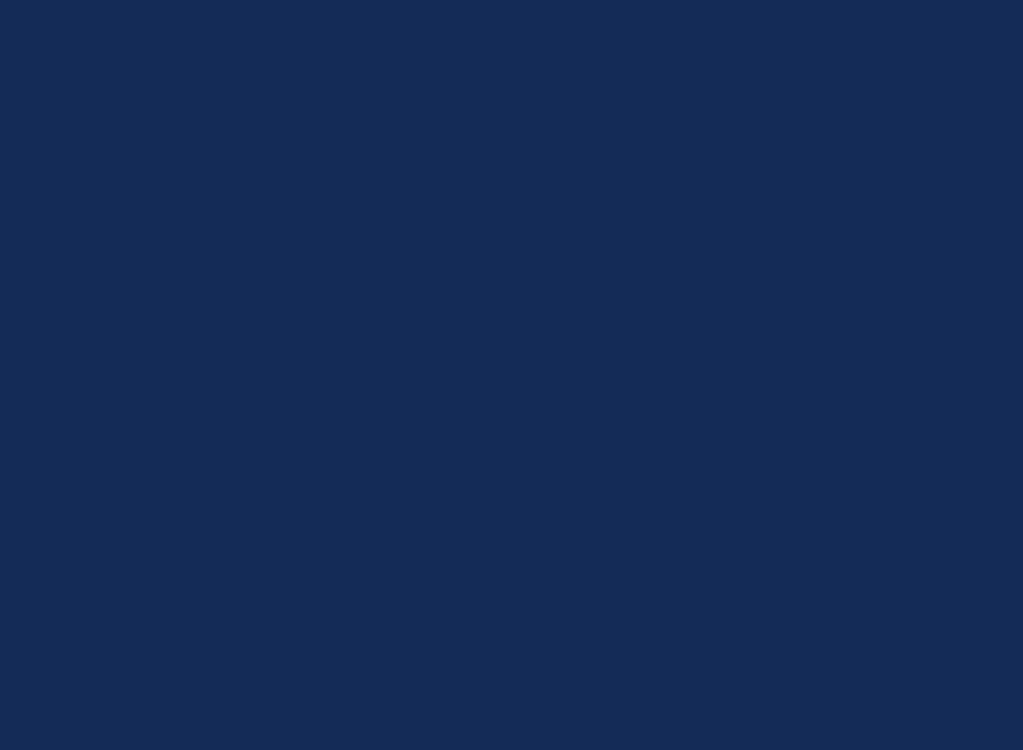
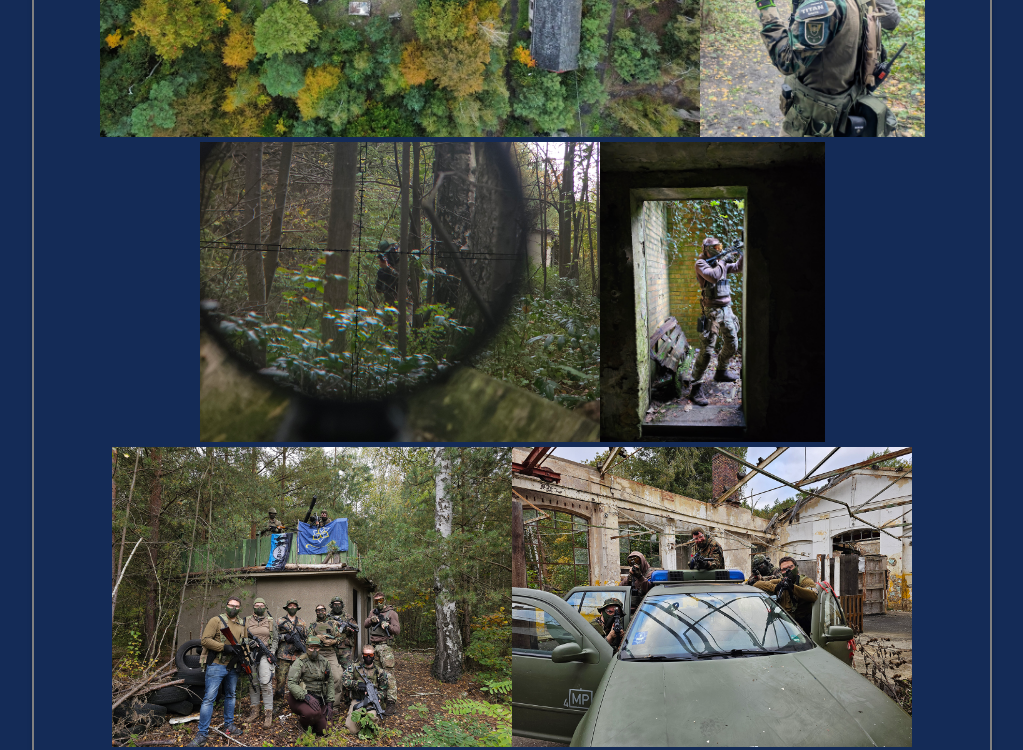
Before and after one commit to freizeit-team-dresden/airsoft, an Angular app: page /#/news in a window 1280 px wide. Shown: the part 1380-2130 px from the top of the page, without its empty margins (128-1151 px from the left). Before the commit the page ends 800 px from the top, so only its background shows below. Built offline with nearby package versions, Linux system fonts and the light colour scheme.

Commit message:
Nur Bilder

```diff
--- a/src/app/news/news.component.html
+++ b/src/app/news/news.component.html
@@ -15,18 +15,18 @@
     <h2><font color=white>11.10.2025</font></h2>
     <!-- <p class="expansionPanelContent">Das bisherige Jahr war leider nicht mit vielen Spieltagen gesegnet. Immer wieder kam etwas dazwischen, sodass wir unsere angestrebte Mindestspieleranzahl nicht erreicht haben. Ein Spiel sollte jedoch noch vor Ende der Saison stattfinden und man einigte sich auf den 11.10.2025. Da unser Stamm-Spielfeld für den Termin bereits ausgebucht war, sind wir auf das Spielfeld in Plessa ausgewichen und wurden mit einem wirklich schönen Spieltag belohnt.
     </p> -->
-	<a href="assets/photos/251011/251011_1.jpg" target="_blank"><img src="assets/photos/251011/251011_1.jpg" class="photo" style="width: 600px; height: 450px;"/></a></br>
+	<a href="assets/photos/251011/251011_1.jpg" target="_blank"><img src="assets/photos/251011/251011_1.jpg" class="photo" style="width: 600px; height: 450px;"/></a>
 	<!-- <p class="expansionPanelContent">Einige wenige, kannten das Gelände bereits, für viele war das Feld unbekanntes Terrain. Zum Glück gab es vereinzelt Karten, sodass man sich im Voraus grob orientieren und das Spielfeld eingrenzen konnte.</br>
 	Nach der obligatorischen Einweisung und dem Kronen der Waffen wurde sich eine Stunde warmgespielt. Die insgesamt 11 Spieler wurden in Zweierteams aufgeteilt und der verbleibende Spieler, bildete mit dem ersten Spieler der zurück zum Spawn kam, ein neues Duo. Gemeinsam konnten die Teams so nach und nach ein Großteil des Geländes erkunden.
     </p> -->
     <a href="assets/photos/251011/251011_3.jpg" target="_blank"><img src="assets/photos/251011/251011_3.jpg" class="photo" style="width: 225px; height: 300px;"/></a>
 	<a href="assets/photos/251011/251011_2.jpg" target="_blank"><img src="assets/photos/251011/251011_2.jpg" class="photo" style="width: 400px; height: 300px;"/></a>
-	<a href="assets/photos/251011/251011_4.jpg" target="_blank"><img src="assets/photos/251011/251011_4.jpg" class="photo" style="width: 225px; height: 300px;"/></a></br>
+	<a href="assets/photos/251011/251011_4.jpg" target="_blank"><img src="assets/photos/251011/251011_4.jpg" class="photo" style="width: 225px; height: 300px;"/></a>
 	<!-- <p class="expansionPanelContent">Nach dem Ablauf der Stunde, wurde das L-Haus zum Schauplatz für Trouble in Terrorist Town. In mehreren Runden hieß es für die Terroristen geduldig abzuwarten und die unschuldigen Spieler raffiniert auszuschalten. Ein Nekromant erweckt Zombies zum „leben“ und zu allem Überfluss mischte noch ein Schakal mit und verfolgte seine ganz eigenen Ziele.</br>
 	Eine schwere Aufgabe also für den Detektiv, die braven Bürger von den Feinden zu unterscheiden. So schwierig, dass er in der zweiten Runde noch in den ersten fünf Minuten als einer der ersten Spieler, das Zeitliche segnete.</br></br>
 	Schnell war die Mittagszeit heran und wir wurden dank eines Mitspielers mit köstlich-würziger Kürbissuppe versorgt. Gestärkt ging es anschließend in den Nachmittag. Um jedoch zu vermeiden, dass es vom Spieltag erneut keine Fotos gibt, hieß es zunächst: Gruppenfoto!
     </p> -->
-	<a href="assets/photos/251011/251011_5.jpg" target="_blank"><img src="assets/photos/251011/251011_5.jpg" class="photo" style="width: 400px; height: 300px;"/></a></br>
+	<a href="assets/photos/251011/251011_5.jpg" target="_blank"><img src="assets/photos/251011/251011_5.jpg" class="photo" style="width: 400px; height: 300px;"/></a>
 	<!-- <p class="expansionPanelContent">Den Abschluss des Tages machten mehrere Spiele Capture the Flag bei dem sich das Team, dessen Flagge erobert wurde, weiter zurückzog, während die Eroberer den Respawn des besiegten Teams übernahmen um von dort erneut die Flagge des gegnerischen Teams zu befreien versuchten.</br></br>
 	Da es im Oktober doch etwas zeitiger dunkel wird, wurde in der letzten halben Stunde weitere Fotos von einzelnen Spielern gemacht, während es andere vorzogen mit Schießübungen ihre Magazine zu leeren und über die Reichweite ihrer Waffen zu fachsimpeln.
     </p> -->
```
